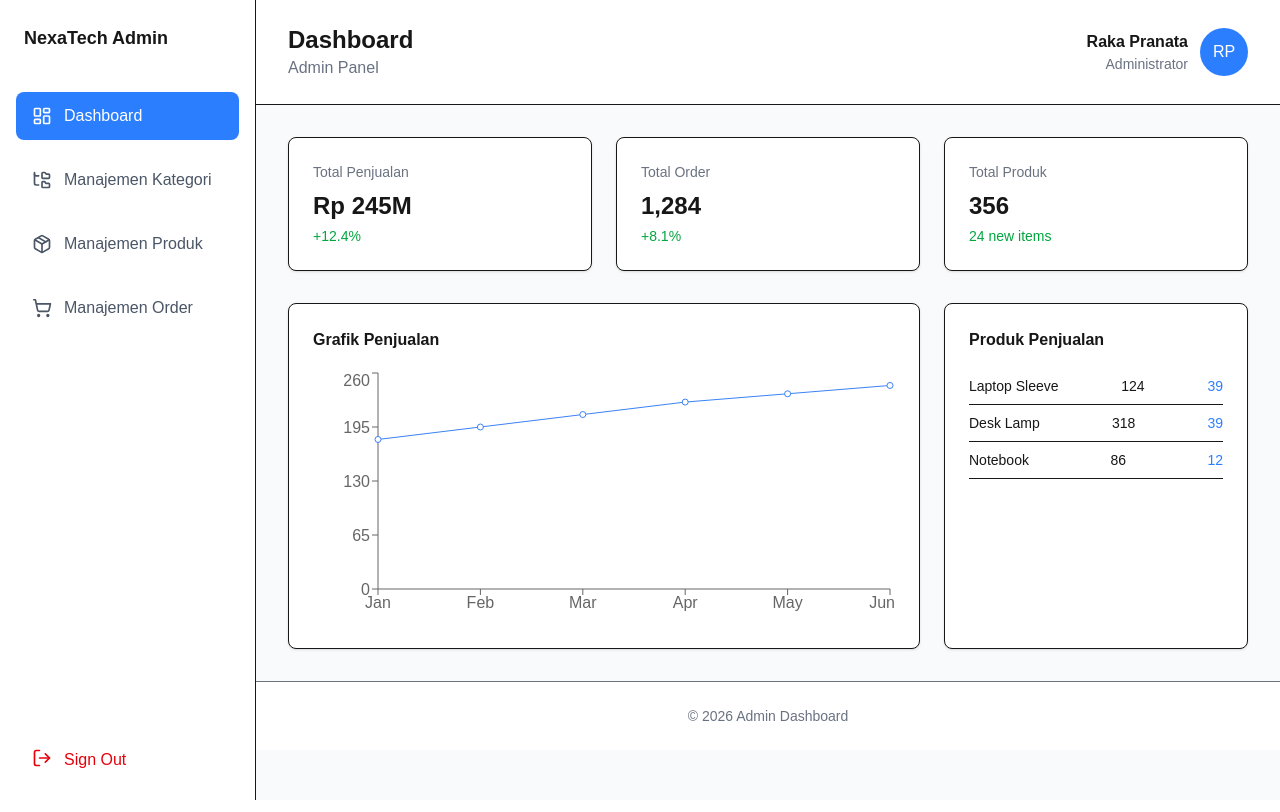
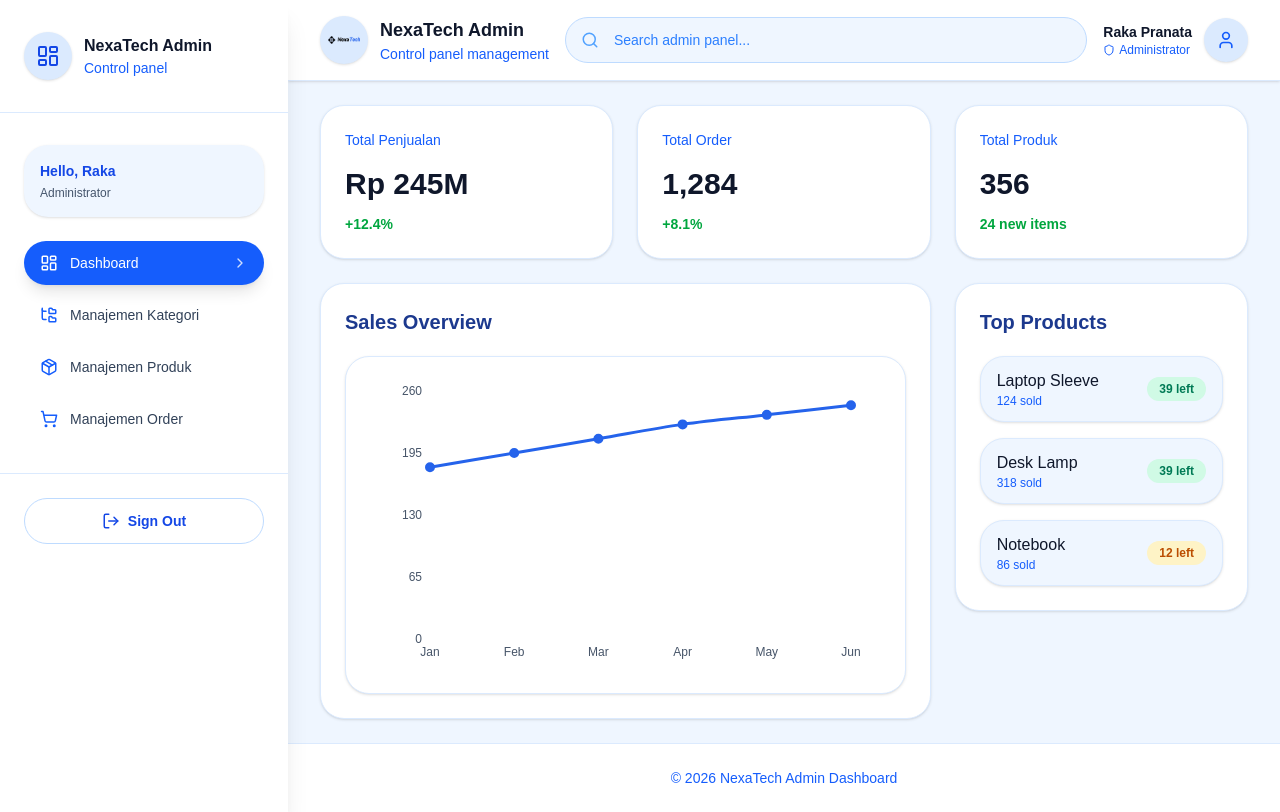
Before and after one commit to Suanda27/NexaTech, a Next.js app in the folder frontend/: page /admin in a window 1280 px wide. Built offline with nearby package versions, Linux system fonts and the light colour scheme.

Commit message:
Feat : Push Admin

```diff
--- a/frontend/app/admin/components/Header.tsx
+++ b/frontend/app/admin/components/Header.tsx
@@ -1,18 +1,72 @@
-export default function Header() {
+"use client";
+
+import Image from "next/image";
+import { useMemo } from "react";
+import { Menu, Search, Shield, User, X } from "lucide-react";
+
+interface HeaderProps {
+    mobileOpen: boolean;
+    onToggle: () => void;
+}
+
+export default function Header({ mobileOpen, onToggle }: HeaderProps) {
+    const adminInfo = useMemo(
+        () => ({ name: "Raka Pranata", role: "Administrator" }),
+        []
+    );
+
     return (
-        <header className="bg-white border-b px-4 py-5 flex flex-col gap-4 sm:px-6 lg:px-8 lg:py-6 sm:flex-row sm:justify-between sm:items-center">
-            <div>
-                <h2 className="text-xl font-bold sm:text-2xl">Dashboard</h2>
-                <p className="text-gray-500">Admin Panel</p>
-            </div>
+        <header className="bg-white border-b border-blue-100 shadow-sm">
+            <div className="mx-auto flex max-w-7xl flex-col gap-4 px-4 py-4 sm:px-6 lg:px-8 lg:flex-row lg:items-center lg:justify-between">
+                <div className="flex items-center gap-3">
+                    <button
+                        className="lg:hidden inline-flex h-11 w-11 items-center justify-center rounded-2xl border border-blue-100 bg-blue-50 text-blue-600 transition hover:bg-blue-100"
+                        onClick={onToggle}
+                        aria-label="Toggle sidebar"
+                    >
+                        {mobileOpen ? <X size={20} /> : <Menu size={20} />}
+                    </button>
 
-            <div className="flex items-center gap-3">
-                <div className="text-left sm:text-right">
-                    <p className="font-semibold">Raka Pranata</p>
-                    <p className="text-sm text-gray-500">Administrator</p>
+                    <div className="flex items-center gap-3">
+                        <div className="flex h-12 w-12 items-center justify-center rounded-3xl bg-blue-100 shadow-sm">
+                            <Image
+                                src="/logoNexaTech.png"
+                                alt="NexaTech Logo"
+                                width={36}
+                                height={36}
+                                className="h-8 w-8 object-contain"
+                                priority
+                            />
+                        </div>
+                        <div>
+                            <p className="text-lg font-semibold text-slate-900">NexaTech Admin</p>
+                            <p className="text-sm text-blue-600">Control panel management</p>
+                        </div>
+                    </div>
                 </div>
-                <div className="w-12 h-12 rounded-full bg-blue-500 text-white flex items-center justify-center">
-                    RP
+
+                <div className="order-last w-full md:order-none md:max-w-xl lg:flex-1">
+                    <div className="relative mx-auto w-full max-w-xl">
+                        <Search className="absolute left-4 top-1/2 -translate-y-1/2 text-blue-400" size={18} />
+                        <input
+                            type="text"
+                            placeholder="Search admin panel..."
+                            className="w-full rounded-full border border-blue-200 bg-blue-50 py-3 pl-12 pr-4 text-sm text-blue-900 placeholder-blue-500 outline-none transition focus:border-blue-300 focus:ring-2 focus:ring-blue-100"
+                        />
+                    </div>
+                </div>
+
+                <div className="flex items-center gap-3">
+                    <div className="hidden sm:flex flex-col text-right">
+                        <span className="text-sm font-semibold text-slate-900">{adminInfo.name}</span>
+                        <span className="inline-flex items-center gap-1 text-xs text-blue-600">
+                            <Shield size={12} />
+                            {adminInfo.role}
+                        </span>
+                    </div>
+                    <button className="inline-flex h-11 w-11 items-center justify-center rounded-full bg-blue-100 text-blue-600 shadow-sm transition hover:bg-blue-200">
+                        <User size={20} />
+                    </button>
                 </div>
             </div>
         </header>
--- a/frontend/app/admin/components/ProductTable.tsx
+++ b/frontend/app/admin/components/ProductTable.tsx
@@ -6,17 +6,25 @@ const products = [
 
 export default function ProductTable() {
     return (
-        <div className="bg-white p-4 rounded-lg border shadow-sm sm:p-6">
-            <h3 className="font-bold mb-4">Produk Penjualan</h3>
-
+        <div className="space-y-4">
             {products.map((p, i) => (
                 <div
                     key={i}
-                    className="flex flex-wrap justify-between gap-2 py-2 border-b text-sm"
+                    className="flex items-center justify-between rounded-3xl border border-blue-100 bg-blue-50 px-4 py-3 shadow-sm transition hover:bg-blue-100"
                 >
-                    <span>{p.name}</span>
-                    <span>{p.sold}</span>
-                    <span className="text-blue-500">{p.stock}</span>
+                    <div>
+                        <p className="font-medium text-slate-900">{p.name}</p>
+                        <p className="text-xs text-blue-600">{p.sold} sold</p>
+                    </div>
+                    <span className={`inline-flex rounded-full px-3 py-1 text-xs font-semibold ${
+                        p.stock > 20
+                            ? 'bg-emerald-100 text-emerald-700'
+                            : p.stock > 10
+                            ? 'bg-amber-100 text-amber-700'
+                            : 'bg-red-100 text-red-700'
+                    }`}>
+                        {p.stock} left
+                    </span>
                 </div>
             ))}
         </div>
--- a/frontend/app/admin/components/SalesChart.tsx
+++ b/frontend/app/admin/components/SalesChart.tsx
@@ -20,16 +20,37 @@ const data = [
 
 export default function SalesChart() {
     return (
-        <div className="bg-white p-4 rounded-lg border shadow-sm sm:p-6">
-            <h3 className="font-bold mb-4">Grafik Penjualan</h3>
-
-            <div className="h-64 min-w-0">
-                <ResponsiveContainer>
-                    <LineChart data={data}>
-                        <XAxis dataKey="month" />
-                        <YAxis />
-                        <Tooltip />
-                        <Line dataKey="value" stroke="#3B82F6" />
+        <div className="rounded-3xl border border-blue-100 bg-white p-4 shadow-sm sm:p-6">
+            <div className="h-72 min-w-0">
+                <ResponsiveContainer width="100%" height="100%">
+                    <LineChart data={data} margin={{ top: 10, right: 30, left: 0, bottom: 0 }}>
+                        <XAxis
+                            dataKey="month"
+                            axisLine={false}
+                            tickLine={false}
+                            tick={{ fill: '#475569', fontSize: 12 }}
+                        />
+                        <YAxis
+                            axisLine={false}
+                            tickLine={false}
+                            tick={{ fill: '#475569', fontSize: 12 }}
+                        />
+                        <Tooltip
+                            contentStyle={{
+                                backgroundColor: '#ffffff',
+                                border: '1px solid #DBEAFE',
+                                borderRadius: '12px',
+                                boxShadow: '0 10px 25px rgba(15, 23, 42, 0.08)',
+                            }}
+                        />
+                        <Line
+                            type="monotone"
+                            dataKey="value"
+                            stroke="#2563EB"
+                            strokeWidth={3}
+                            dot={{ fill: '#2563EB', strokeWidth: 2, r: 4 }}
+                            activeDot={{ r: 6, fill: '#1D4ED8' }}
+                        />
                     </LineChart>
                 </ResponsiveContainer>
             </div>
--- a/frontend/app/admin/components/Sidebar.tsx
+++ b/frontend/app/admin/components/Sidebar.tsx
@@ -8,6 +8,8 @@ import {
     Package,
     ShoppingCart,
     LogOut,
+    ChevronRight,
+    X,
 } from "lucide-react";
 
 const menu = [
@@ -17,7 +19,12 @@ const menu = [
     { id: "order", label: "Manajemen Order", href: "/admin/order", icon: ShoppingCart },
 ];
 
-export default function Sidebar() {
+interface SidebarProps {
+    isOpen: boolean;
+    onToggle: () => void;
+}
+
+export default function Sidebar({ isOpen, onToggle }: SidebarProps) {
     const router = useRouter();
     const pathname = usePathname();
 
@@ -35,11 +42,56 @@ export default function Sidebar() {
         setActive(getActiveMenu());
     }, [pathname]);
 
+    const handleMenuClick = (itemId: string, href: string) => {
+        setActive(itemId);
+        router.push(href);
+        if (window.innerWidth < 1024) {
+            onToggle();
+        }
+    };
+
     return (
-        <aside className="w-full shrink-0 bg-white border-b flex flex-col lg:sticky lg:top-0 lg:h-screen lg:w-64 lg:border-b-0 lg:border-r">
-            <div className="p-4 font-bold text-lg lg:p-6">NexaTech Admin</div>
+        <>
+            {isOpen && (
+                <div
+                    className="fixed inset-0 z-40 bg-slate-900/40 backdrop-blur-sm lg:hidden"
+                    onClick={onToggle}
+                />
+            )}
 
-            <nav className="flex gap-2 overflow-x-auto px-4 pb-4 lg:flex-1 lg:flex-col lg:space-y-2 lg:overflow-visible lg:py-4">
+            <aside className={`fixed inset-y-0 left-0 z-50 w-72 transform bg-white shadow-xl transition-transform duration-300 lg:static lg:translate-x-0 ${isOpen ? 'translate-x-0' : '-translate-x-full lg:translate-x-0'}`}>
+                <div className="flex items-center justify-between border-b border-blue-100 px-4 py-4 lg:hidden">
+                    <div>
+                        <p className="text-lg font-semibold text-slate-900">NexaTech</p>
+                        <p className="text-sm text-blue-600">Admin Menu</p>
+                    </div>
+                    <button
+                        onClick={onToggle}
+                        className="rounded-2xl p-2 text-blue-600 hover:bg-blue-50 transition"
+                    >
+                        <X size={20} />
+                    </button>
+                </div>
+
+                <div className="border-b border-blue-100 px-6 py-6 lg:px-6 lg:py-8">
+                    <div className="flex items-center gap-3">
+                        <div className="flex h-12 w-12 items-center justify-center rounded-3xl bg-blue-100 text-blue-700 shadow-sm">
+                            <LayoutDashboard size={24} />
+                        </div>
+                        <div>
+                            <p className="text-base font-semibold text-slate-900">NexaTech Admin</p>
+                            <p className="text-sm text-blue-600">Control panel</p>
+                        </div>
+                    </div>
+                </div>
+
+                <div className="px-4 py-6 lg:px-6 lg:py-8">
+                    <div className="mb-6 rounded-3xl bg-blue-50 p-4 text-blue-700 shadow-sm">
+                        <p className="text-sm font-semibold">Hello, Raka</p>
+                        <p className="mt-1 text-xs text-slate-600">Administrator</p>
+                    </div>
+
+                    <nav className="space-y-2">
                         {menu.map((item) => {
                             const Icon = item.icon;
                             const isActive = active === item.id;
@@ -47,29 +99,25 @@ export default function Sidebar() {
                             return (
                                 <button
                                     key={item.id}
-                            onClick={() => {
-                                setActive(item.id);
-                                router.push(item.href);
-                            }}
-                            className={`flex min-w-max items-center gap-3 px-4 py-3 rounded-lg transition lg:w-full ${
-                                isActive
-                                    ? "bg-blue-500 text-white"
-                                    : "text-gray-600 hover:bg-blue-50 hover:text-blue-600"
-                            }`}
+                                    onClick={() => handleMenuClick(item.id, item.href)}
+                                    className={`flex w-full items-center gap-3 rounded-3xl px-4 py-3 text-left text-sm font-medium transition-all duration-200 ${isActive ? 'bg-blue-600 text-white shadow-lg' : 'text-slate-700 hover:bg-blue-50 hover:text-blue-900'}`}
                                 >
-                            <Icon size={20} />
-                            {item.label}
+                                    <Icon size={18} className={isActive ? 'text-white' : 'text-blue-600'} />
+                                    <span>{item.label}</span>
+                                    {isActive && <ChevronRight className="ml-auto text-white/80" size={16} />}
                                 </button>
                             );
                         })}
                     </nav>
+                </div>
 
-            <div className="hidden p-4 lg:block">
-                <button className="flex gap-3 text-red-600 hover:bg-red-50 w-full px-4 py-3 rounded-lg">
-                    <LogOut size={20} />
+                <div className="mt-auto border-t border-blue-100 px-6 py-6 lg:px-6">
+                    <button className="flex w-full items-center justify-center gap-2 rounded-3xl border border-blue-200 bg-white px-4 py-3 text-sm font-semibold text-blue-700 transition hover:bg-blue-50">
+                        <LogOut size={18} />
                         Sign Out
                     </button>
                 </div>
             </aside>
+        </>
     );
 }
--- a/frontend/app/admin/components/StatsCard.tsx
+++ b/frontend/app/admin/components/StatsCard.tsx
@@ -1,9 +1,9 @@
 export default function StatsCard({ title, value, growth }: any) {
     return (
-        <div className="bg-white p-4 rounded-lg shadow-sm border sm:p-6">
-            <p className="text-gray-500 text-sm">{title}</p>
-            <h3 className="text-2xl font-bold mt-2">{value}</h3>
-            <p className="text-sm text-green-600 mt-1">{growth}</p>
+        <div className="rounded-3xl border border-blue-100 bg-white p-5 shadow-sm transition hover:shadow-md sm:p-6">
+            <p className="text-sm font-medium text-blue-600">{title}</p>
+            <h3 className="text-3xl font-bold text-slate-900 mt-4">{value}</h3>
+            <p className="text-sm font-semibold text-green-600 mt-3">{growth}</p>
         </div>
     );
 }
--- a/frontend/app/admin/layout.tsx
+++ b/frontend/app/admin/layout.tsx
@@ -1,5 +1,7 @@
 "use client";
 
+import { useState } from "react";
+import Header from "./components/Header";
 import Sidebar from "./components/Sidebar";
 
 export default function AdminLayout({
@@ -7,10 +9,16 @@ export default function AdminLayout({
 }: {
     children: React.ReactNode;
 }) {
+    const [sidebarOpen, setSidebarOpen] = useState(false);
+
     return (
-        <div className="flex min-h-screen flex-col bg-gray-50 lg:flex-row">
-            <Sidebar />
-            <main className="min-w-0 flex-1">{children}</main>
+        <div className="min-h-screen bg-blue-50 lg:flex lg:overflow-hidden">
+            <Sidebar isOpen={sidebarOpen} onToggle={() => setSidebarOpen((prev) => !prev)} />
+
+            <div className="flex-1 min-h-screen lg:pl-0">
+                <Header mobileOpen={sidebarOpen} onToggle={() => setSidebarOpen((prev) => !prev)} />
+                <main className="flex-1">{children}</main>
+            </div>
         </div>
     );
 }
--- a/frontend/app/admin/page.tsx
+++ b/frontend/app/admin/page.tsx
@@ -1,6 +1,5 @@
 "use client";
 
-import Header from "./components/Header";
 import StatsCard from "./components/StatsCard";
 import SalesChart from "./components/SalesChart";
 import ProductTable from "./components/ProductTable";
@@ -8,37 +7,34 @@ import ProductTable from "./components/ProductTable";
 export default function DashboardPage() {
     return (
         <>
-            <Header />
-
-            <div className="p-4 sm:p-6 lg:p-8">
-                <div className="grid grid-cols-1 gap-4 mb-8 sm:grid-cols-2 xl:grid-cols-3 lg:gap-6">
-                    <StatsCard
-                        title="Total Penjualan"
-                        value="Rp 245M"
-                        growth="+12.4%"
-                    />
-                    <StatsCard
-                        title="Total Order"
-                        value="1,284"
-                        growth="+8.1%"
-                    />
-                    <StatsCard
-                        title="Total Produk"
-                        value="356"
-                        growth="24 new items"
-                    />
+            <div className="mx-auto max-w-7xl px-4 py-6 sm:px-6 lg:px-8">
+                <div className="grid grid-cols-1 gap-4 mb-6 sm:grid-cols-2 xl:grid-cols-3 xl:gap-6">
+                    <StatsCard title="Total Penjualan" value="Rp 245M" growth="+12.4%" />
+                    <StatsCard title="Total Order" value="1,284" growth="+8.1%" />
+                    <StatsCard title="Total Produk" value="356" growth="24 new items" />
                 </div>
 
                 <div className="grid grid-cols-1 gap-6 xl:grid-cols-3">
                     <div className="xl:col-span-2">
-                        <SalesChart />
+                        <div className="rounded-3xl bg-white p-6 shadow-sm border border-blue-100">
+                            <h2 className="text-xl font-semibold text-blue-900 mb-5">Sales Overview</h2>
+                            <SalesChart />
+                        </div>
                     </div>
-                    <ProductTable />
+
+                    <div className="xl:col-span-1">
+                        <div className="rounded-3xl bg-white p-6 shadow-sm border border-blue-100">
+                            <h2 className="text-xl font-semibold text-blue-900 mb-5">Top Products</h2>
+                            <ProductTable />
+                        </div>
+                    </div>
                 </div>
             </div>
 
-            <footer className="border-t bg-white py-6 text-center text-gray-500 text-sm">
-                © 2026 Admin Dashboard
+            <footer className="border-t border-blue-100 bg-white py-6">
+                <div className="mx-auto max-w-7xl px-4 sm:px-6 lg:px-8">
+                    <p className="text-center text-blue-600 text-sm">© 2026 NexaTech Admin Dashboard</p>
+                </div>
             </footer>
         </>
     );
```
Lines whose indentation alone changed are shown as unchanged.
